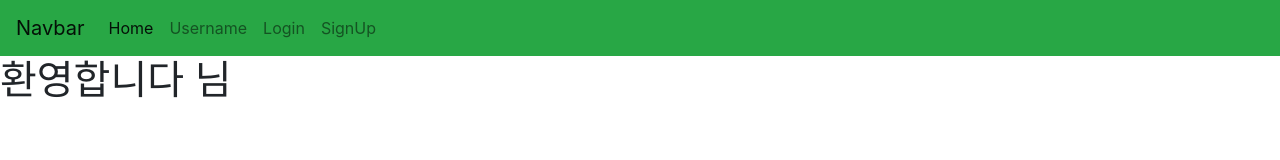
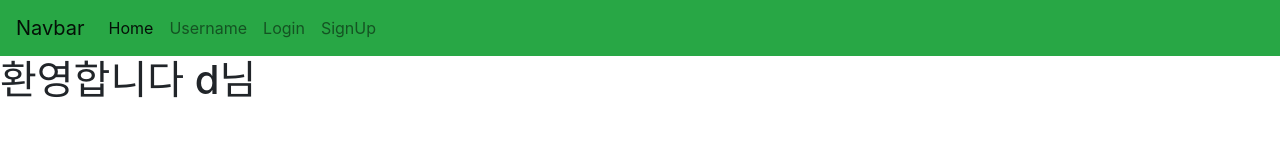
Before and after one commit to danimothman/login_web_complete, a website: page view/index.ejs in a window 1280 px wide. Drawn offline with nearby package versions, Linux system fonts and the light colour scheme; files that its build step writes are made by us from their sources.

Commit message:
commit test2

```diff
--- a/view/index.ejs
+++ b/view/index.ejs
@@ -1,4 +1,4 @@
 
 <%- include('_header.ejs') -%>
-    <h1>환영합니다 님</h1>
+    <h1>환영합니다 d님</h1>
 <%- include('_footer.ejs') -%>
```
